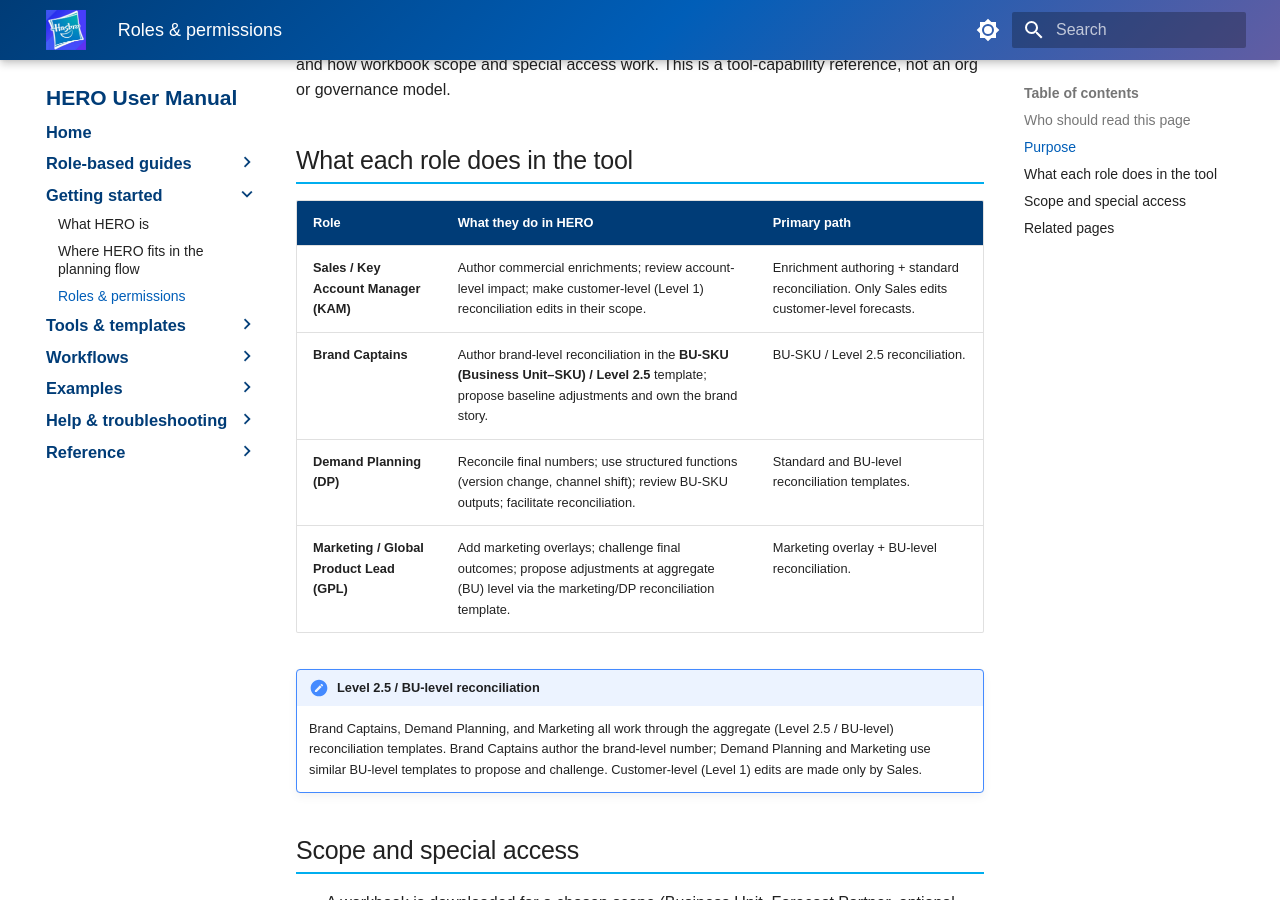
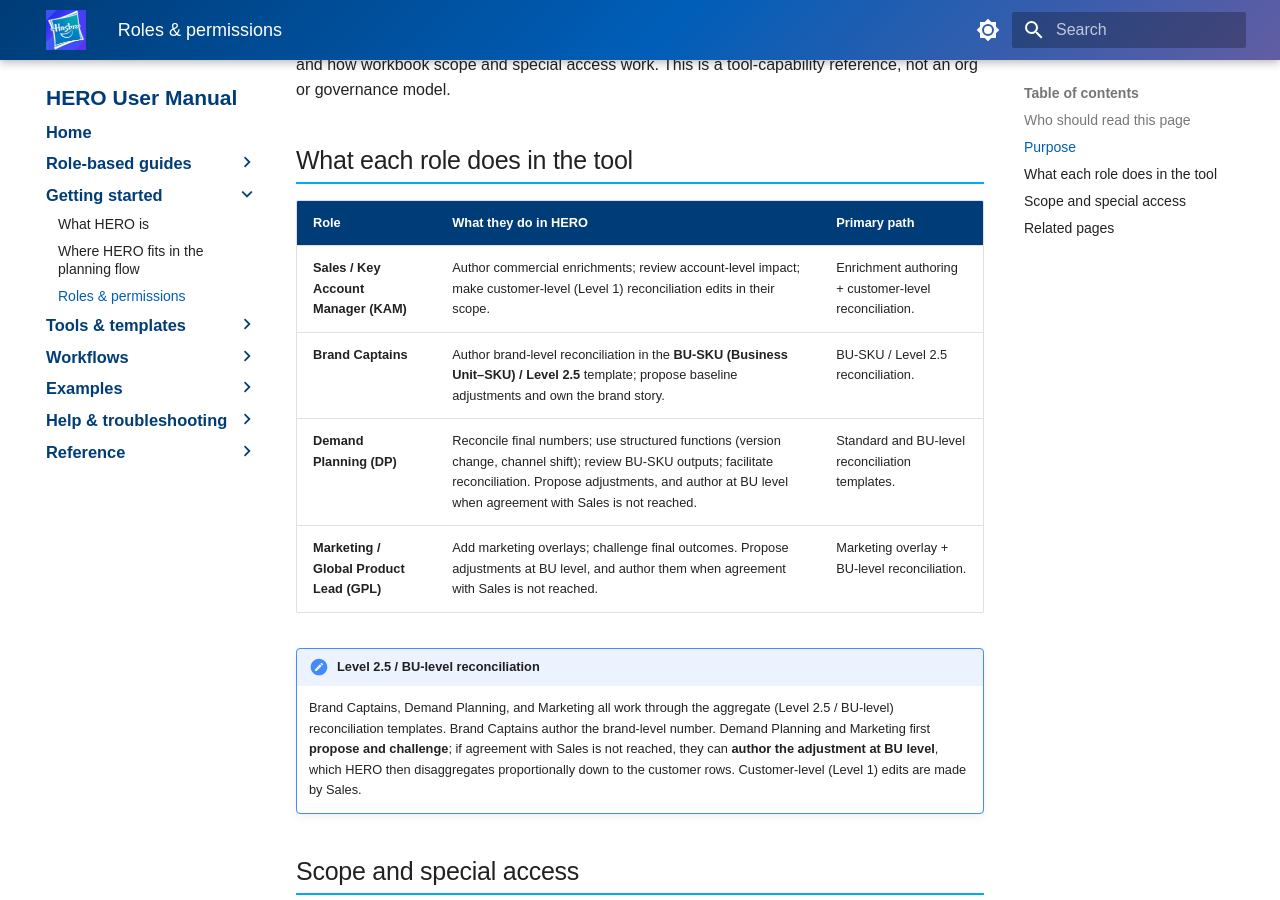
Before and after one commit to enerbartoli/HERO, an MkDocs documentation site: the page built from docs/getting-started/roles-permissions.md, in a window 1280 px wide and 900 px high, scrolled down 577 px. Built offline with MkDocs 1.6.1 and Material for MkDocs 9.7.7, drawn with Linux system fonts in a browser that asks for light colours.

Commit message:
Roles: DP & Marketing can author BU-level adjustments (disaggregated)
Correct role framing per source update:
- Brand Captains author the brand-level number (Level 2.5 / BU).
- Demand Planning and Marketing propose and challenge; if no agreement
  with Sales is reached, they can author the adjustment at BU level,
  which HERO disaggregates proportionally to the customer rows.
- Sales makes customer-level (Level 1) edits.

Removes "Only Sales edits customer-level forecasts" from roles-permissions.md.
mkdocs build --strict: 0 warnings.

https://claude.ai/code/session_01BJ6UREhizVRKpce7xn9rWD

```diff
--- a/docs/getting-started/roles-permissions.md
+++ b/docs/getting-started/roles-permissions.md
@@ -14,13 +14,13 @@ Summarise what each role does inside HERO (Hasbro Enrichment & Reconciliation Op
 
 | Role | What they do in HERO | Primary path |
 |---|---|---|
-| **Sales / Key Account Manager (KAM)** | Author commercial enrichments; review account-level impact; make customer-level (Level 1) reconciliation edits in their scope. | Enrichment authoring + standard reconciliation. Only Sales edits customer-level forecasts. |
+| **Sales / Key Account Manager (KAM)** | Author commercial enrichments; review account-level impact; make customer-level (Level 1) reconciliation edits in their scope. | Enrichment authoring + customer-level reconciliation. |
 | **Brand Captains** | Author brand-level reconciliation in the **BU-SKU (Business Unit–SKU) / Level 2.5** template; propose baseline adjustments and own the brand story. | BU-SKU / Level 2.5 reconciliation. |
-| **Demand Planning (DP)** | Reconcile final numbers; use structured functions (version change, channel shift); review BU-SKU outputs; facilitate reconciliation. | Standard and BU-level reconciliation templates. |
-| **Marketing / Global Product Lead (GPL)** | Add marketing overlays; challenge final outcomes; propose adjustments at aggregate (BU) level via the marketing/DP reconciliation template. | Marketing overlay + BU-level reconciliation. |
+| **Demand Planning (DP)** | Reconcile final numbers; use structured functions (version change, channel shift); review BU-SKU outputs; facilitate reconciliation. Propose adjustments, and author at BU level when agreement with Sales is not reached. | Standard and BU-level reconciliation templates. |
+| **Marketing / Global Product Lead (GPL)** | Add marketing overlays; challenge final outcomes. Propose adjustments at BU level, and author them when agreement with Sales is not reached. | Marketing overlay + BU-level reconciliation. |
 
 !!! note "Level 2.5 / BU-level reconciliation"
-    Brand Captains, Demand Planning, and Marketing all work through the aggregate (Level 2.5 / BU-level) reconciliation templates. Brand Captains author the brand-level number; Demand Planning and Marketing use similar BU-level templates to propose and challenge. Customer-level (Level 1) edits are made only by Sales.
+    Brand Captains, Demand Planning, and Marketing all work through the aggregate (Level 2.5 / BU-level) reconciliation templates. Brand Captains author the brand-level number. Demand Planning and Marketing first **propose and challenge**; if agreement with Sales is not reached, they can **author the adjustment at BU level**, which HERO then disaggregates proportionally down to the customer rows. Customer-level (Level 1) edits are made by Sales.
 
 ## Scope and special access
 
```
Also changed, not shown: docs/roles/demand-planner.md (+1 -1 lines), docs/roles/marketing-gpl.md (+1 -1 lines).
